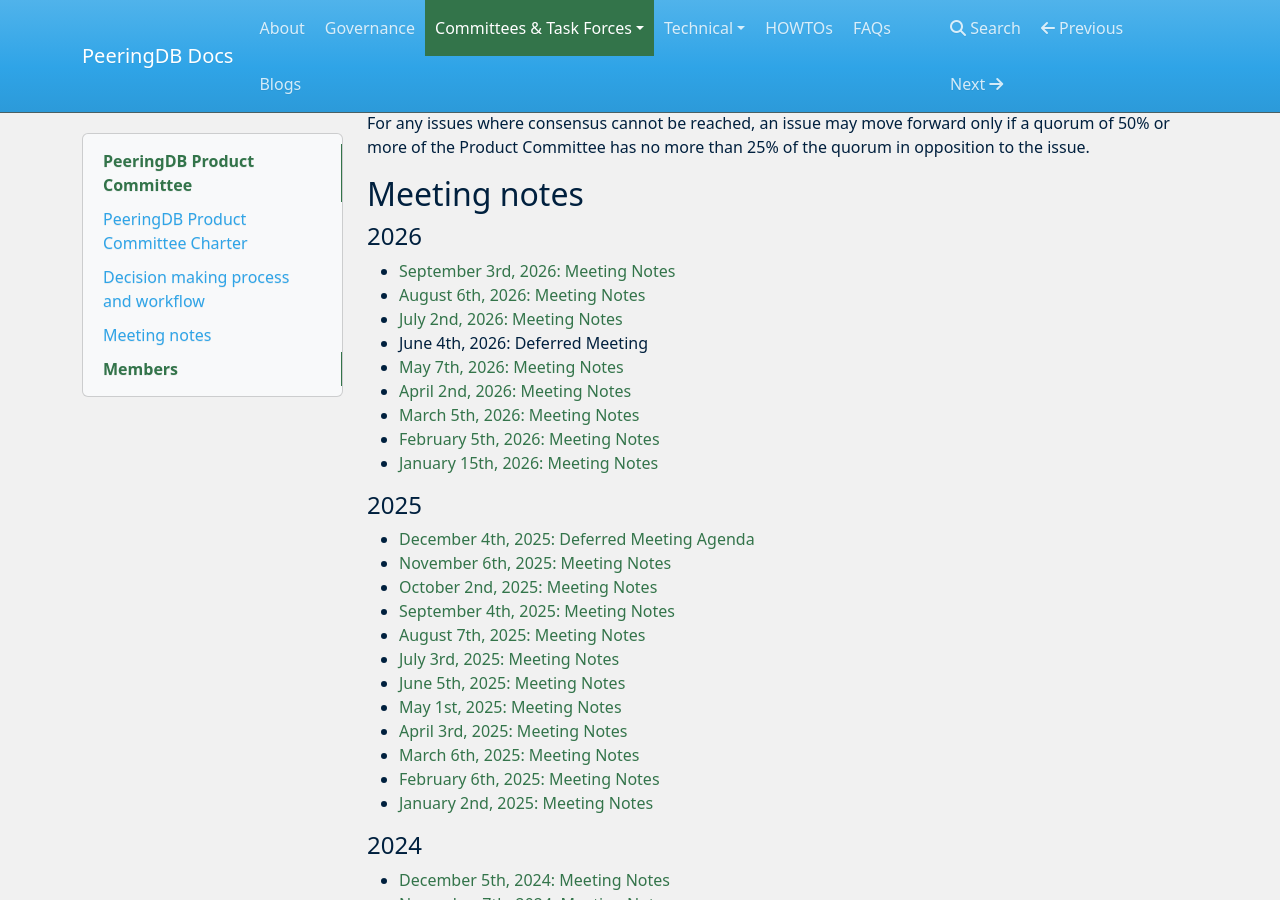
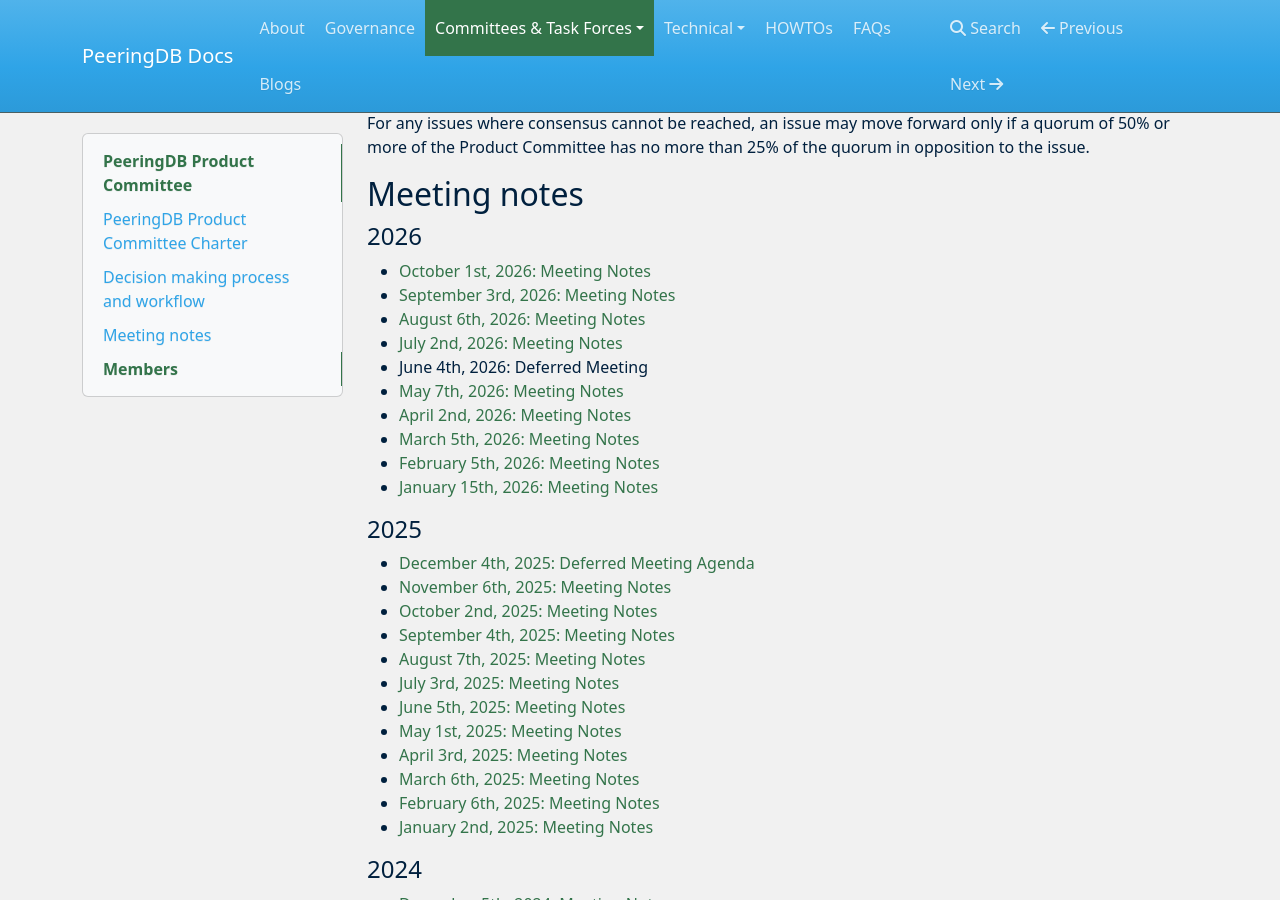
Before and after one commit to peeringdb/docs, an MkDocs documentation site: the page built from docs/committee/product/index.md, in a window 1280 px wide and 900 px high, scrolled down 2552 px. Built offline with MkDocs 1.6.1, drawn with Linux system fonts in a browser that asks for light colours; nearby versions of some CDN libraries.

Commit message:
PC meeting notes for Oct 2026

```diff
--- a/docs/committee/product/index.md
+++ b/docs/committee/product/index.md
@@ -11,6 +11,7 @@
 
 #### 2026
 
+- [October 1st, 2026: Meeting Notes](notes/2026-10-01_Product_Committee_Notes.pdf)
 - [September 3rd, 2026: Meeting Notes](notes/2026-09-03_Product_Committee_Notes.pdf)
 - [August 6th, 2026: Meeting Notes](notes/2026-08-06_Product_Committee_Notes.pdf)
 - [July 2nd, 2026: Meeting Notes](notes/2026-07-02_Product_Committee_Notes.pdf)
```
Also changed, not shown: 1 other file.
